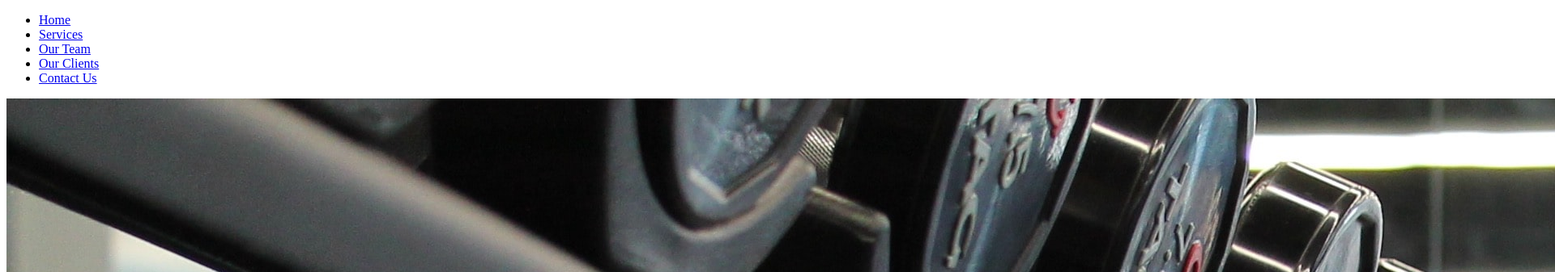
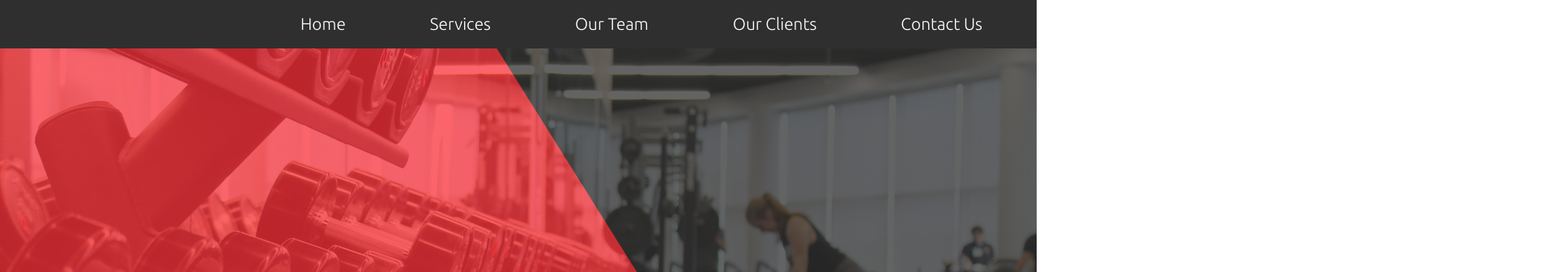
Before and after one commit to Aman1sal/HTML-CSS-Project, a plain HTML site: page Index.html in a window 1280 px wide. Shown: the top 337 px of the page at 81% size, 1920 px wide, since content can reach past the window. Drawn offline with nearby package versions, Linux system fonts and the light colour scheme.

Commit message:
Update Index.html

```diff
--- a/Index.html
+++ b/Index.html
@@ -6,7 +6,7 @@
     <meta http-equiv="X-UA-Compatible" content="IE=edge">
     <meta name="viewport" content="width=device-width, initial-scale=1.0">
     <title>MY WORK</title>
-    <link rel="stylesheet" href="Pro3.css">
+    <link rel="stylesheet" href="stylesheet.css">
 </head>
 
 <body>
```
